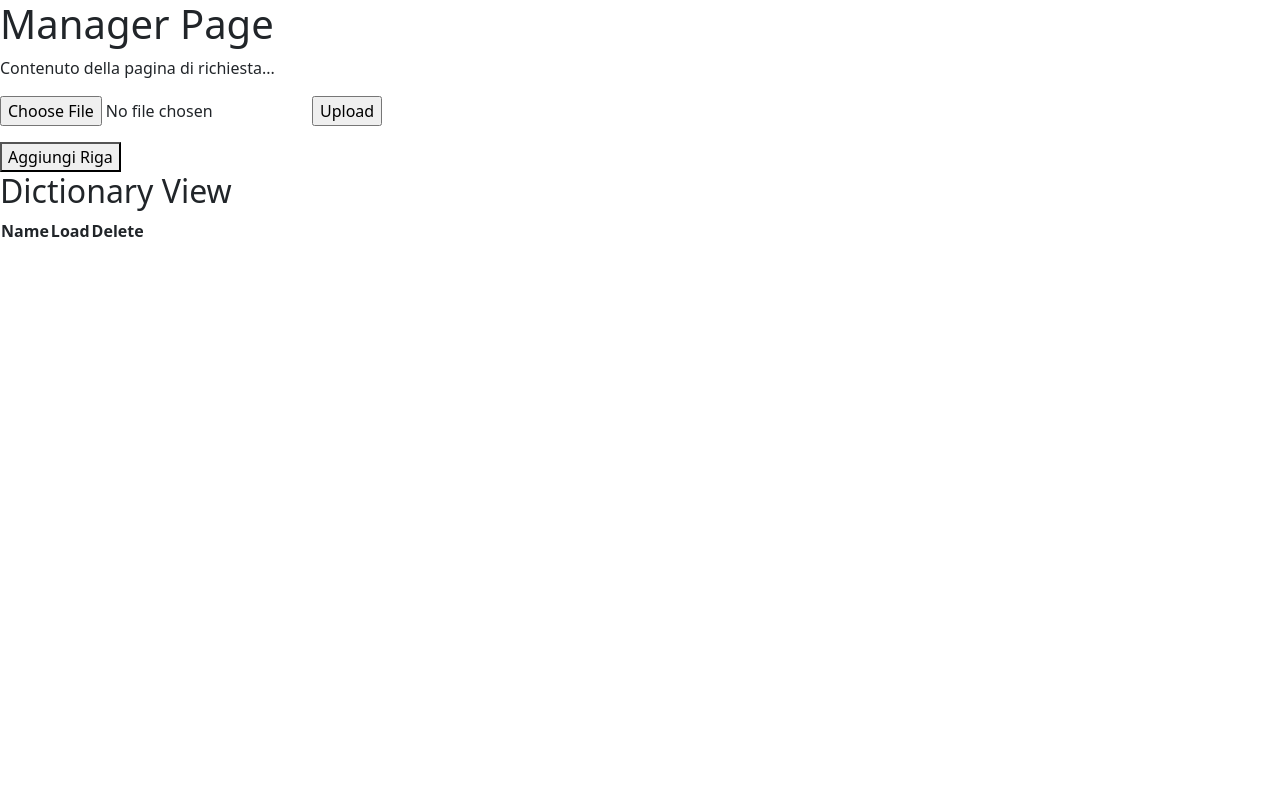
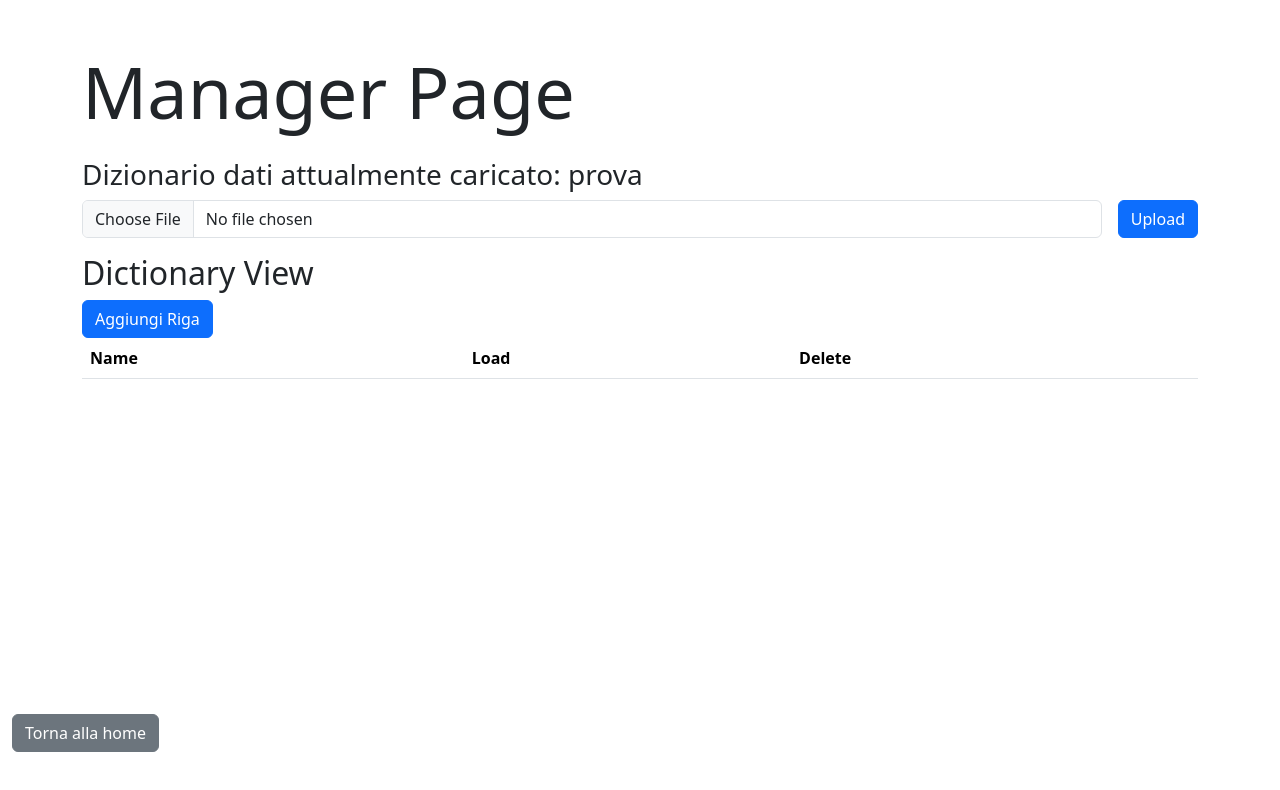
Before and after one commit to 6Coders/ChatSQL, a Vue app in the folder frontend/: page /manager in a window 1280 px wide. Shown: the top 790 px of the page. Built offline with nearby package versions, Linux system fonts and the light colour scheme.

Commit message:
Aggiornamento grafica ManagerPage

```diff
--- a/frontend/src/components/InputFile.vue
+++ b/frontend/src/components/InputFile.vue
@@ -1,13 +1,18 @@
 <template>
-  <div>
-    <input type="file" ref="fileInput" @change="handleFileUpload">
-    <input type="button" value="Upload" @click="emitFile">
+  <div class="d-flex">
+    <input :class="inputFileClass" type="file" ref="fileInput" @change="handleFileUpload">
+    <input :class="uploadClass" type="button" value="Upload" @click="emitFile">
   </div>
 </template>
 
 <script>
 export default {
   name: 'InputFile',
+  props:{
+    //props per la grafica
+    inputFileClass: String,
+    uploadClass: String
+  },
   data() {
     return {
       file: null
--- a/frontend/src/components/ViewDictionary.vue
+++ b/frontend/src/components/ViewDictionary.vue
@@ -1,8 +1,8 @@
 <template>
   <div>
-    <button @click="addNewEntry('Nuova voce','2')">Aggiungi Riga</button>
     <h2>Dictionary View</h2>
-    <table>
+    <button class="btn btn-primary" @click="addNewEntry('Nuova voce','2')">Aggiungi Riga</button>
+    <table class="table">
       <thead>
         <tr>
           <th>Name</th>
@@ -59,7 +59,8 @@ export default {
       dictionaryEntries,
       addNewEntry,
       loadButtonClick,
-      deleteButtonClick
+      deleteButtonClick,
+
     };
   }
 };
--- a/frontend/src/views/ManagerPage.vue
+++ b/frontend/src/views/ManagerPage.vue
@@ -1,28 +1,40 @@
 <template>
-  <div>
-    <h1>Manager Page</h1>
-    <p>Contenuto della pagina di richiesta...</p>
-    <input-file @file-selected="handleFileSelected"></input-file>
+  <div class="container mt-5">
+    <h1 class="display-2">Manager Page</h1>
+    <h3 class="mt-4">Dizionario dati attualmente caricato: prova</h3>
+    <input-file @file-selected="handleFileSelected" :inputFileClass="inputFileClass" :uploadClass="uploadClass"></input-file>
     <p>{{ errorMessages }}</p>
     <view-dictionary @load-button-clicked="handleLoadButtonClicked" @delete-button-clicked="handleDeleteButtonClicked"  :load-button-class="loadButtonClass" :delete-button-class="deleteButtonClass"></view-dictionary>
+  </div>
+
+  <div class="container-fluid fixed-bottom mb-5 ml-5">
+    <RedirectButton :buttonClass="buttonClass" :destination="destinationHome">Torna alla home</RedirectButton>
   </div>
 </template>
 
 <script>
+import RedirectButton from '@/components/RedirectButton.vue';
 import InputFile from '@/components/InputFile.vue';
 import ViewDictionary from '@/components/ViewDictionary.vue';
 import VMManager from '../viewmodel/VMManager.js';
 
 export default {
   components: {
+    RedirectButton,
     InputFile,
     ViewDictionary
   },
   data() {
     return {
       errorMessages: '',
-      loadButtonClass: 'btn btn-primary mt-auto',
-      deleteButtonClass: 'btn btn-primary mt-auto'
+      destination: '/',
+
+      //ASPETTO COMPONENTI
+      buttonClass: 'btn btn-secondary',
+      loadButtonClass: 'btn btn-success mt-auto',
+      deleteButtonClass: 'btn btn-danger mt-auto',
+      inputFileClass: 'form-control',
+      uploadClass: 'btn btn-primary ms-3'
     };
   },
   methods: {
--- a/frontend/src/views/RequestPage.vue
+++ b/frontend/src/views/RequestPage.vue
@@ -13,7 +13,7 @@
 
   </div>
   <div class="container mt-5">
-    <h1>Chat richieste</h1>
+    <h2>Chat richieste</h2>
 
     <!-- Messaggi chat -->
     <div class=" bg-light p-3 rounded overflow-auto" style="max-height: 300px; height: 300px">
```
